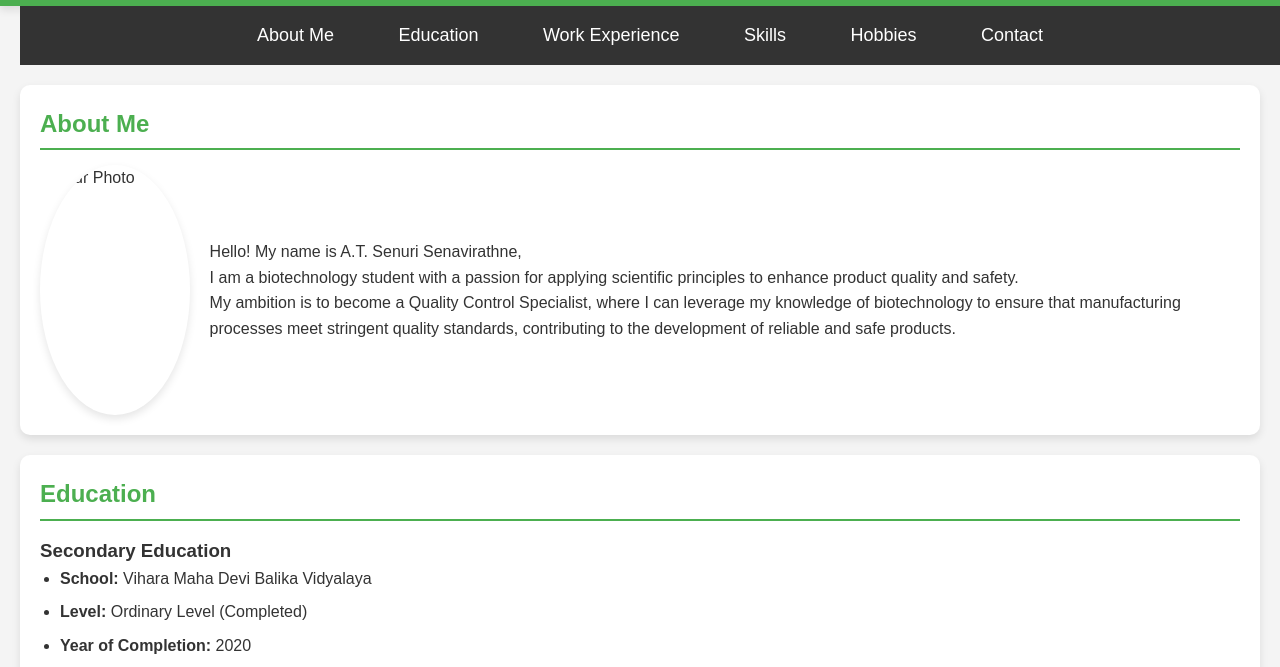
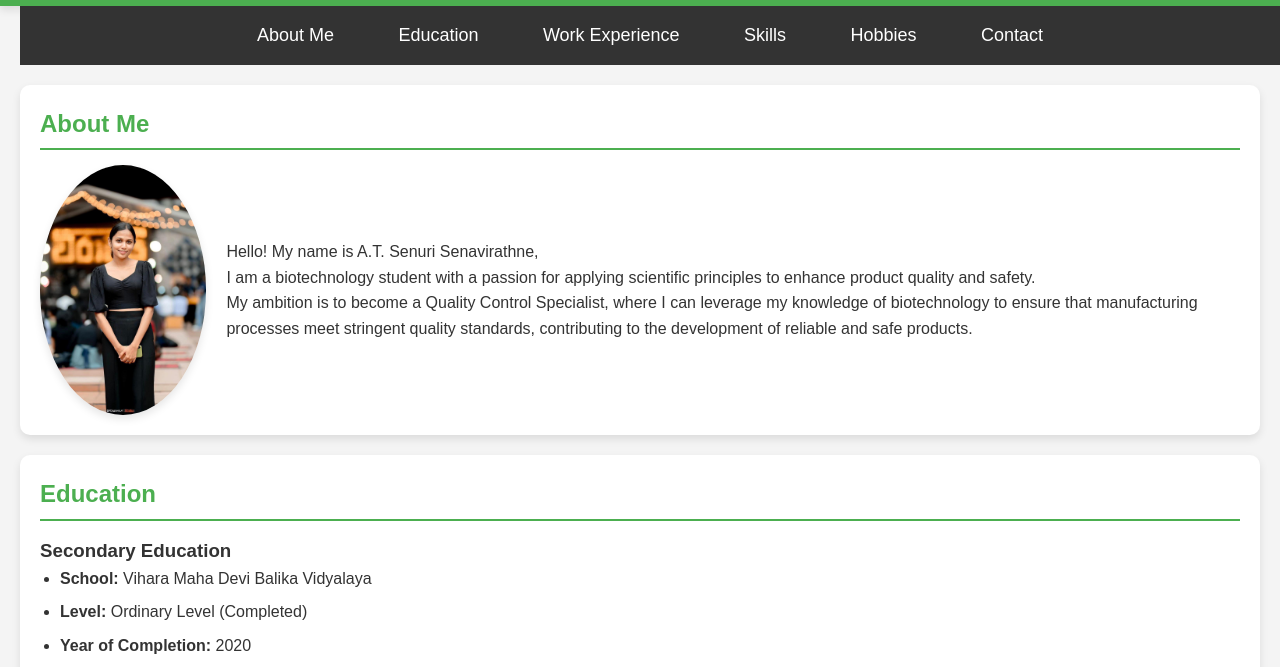
Before and after one commit to tharusha2004602/My-e-Portfolio, a plain HTML site: page index.html in a window 1280 px wide. Shown: the part 85-752 px from the top of the page. Drawn offline with Linux system fonts and the light colour scheme.

Commit message:
Update index.html

```diff
--- a/index.html
+++ b/index.html
@@ -29,7 +29,7 @@
     <section id="about">
         <h2>About Me</h2>
         <div class="content">
-            <img src="imgs./mypic.jpeg" alt="Your Photo">
+            <img src="mypic.jpeg" alt="Your Photo">
             <p>Hello! My name is A.T. Senuri Senavirathne,<br> I am a biotechnology student with a passion for applying scientific principles to enhance product quality and safety.
                <br> My ambition is to become a Quality Control Specialist, where I can leverage my knowledge of biotechnology to ensure that manufacturing processes meet stringent quality standards, contributing to the development of reliable and safe products.</p>
         </div>
```
